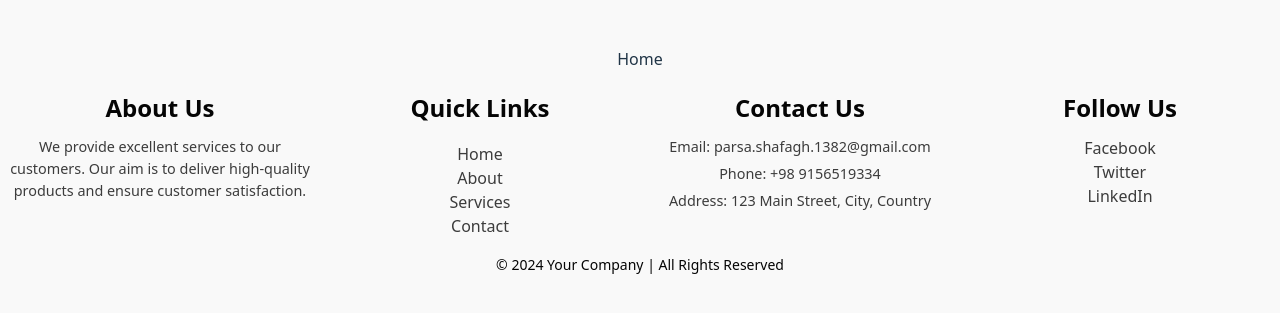
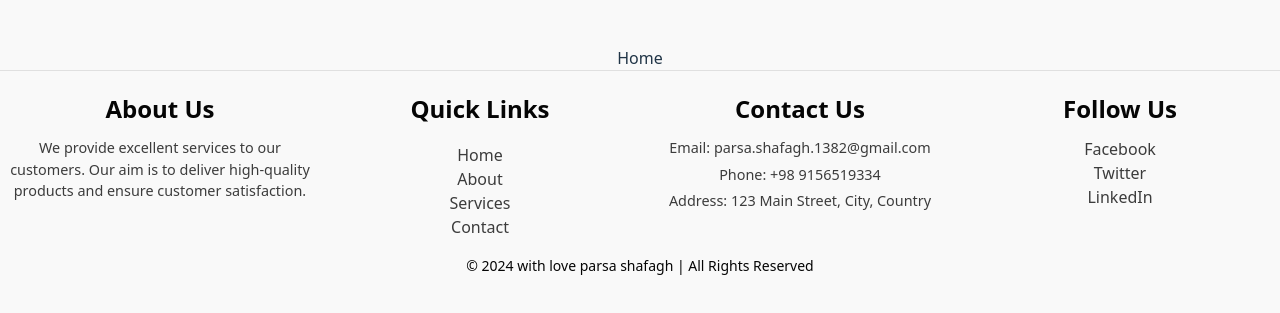
Before and after one commit to PA-M0/E-commerce-app-react, a React (Vite) app in the folder e-commerce/: page / in a window 1280 px wide. Shown: the part 239-552 px from the top of the page. Built offline with nearby package versions, Linux system fonts and the light colour scheme.

Commit message:
:lipstick: updated owner

```diff
--- a/e-commerce/src/components/common/footer/Footer.jsx
+++ b/e-commerce/src/components/common/footer/Footer.jsx
@@ -35,7 +35,7 @@ function Footer() {
         </div>
       </div>
       <div className={styles.footerBottom}>
-        &copy; {new Date().getFullYear()} Your Company | All Rights Reserved
+        &copy; {new Date().getFullYear()} with love parsa shafagh | All Rights Reserved
       </div>
     </footer>
   );
--- a/e-commerce/src/components/common/footer/Footer.module.scss
+++ b/e-commerce/src/components/common/footer/Footer.module.scss
@@ -6,7 +6,7 @@
 	width: 100vw;
 	text-align: center;
 
-
+	border-top: solid 1px $border-color;
 
 
 }
```
